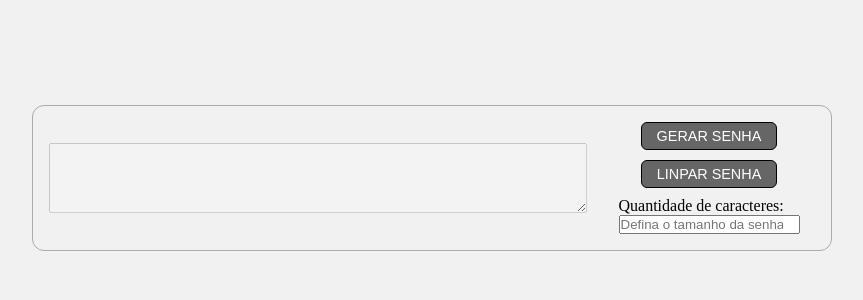
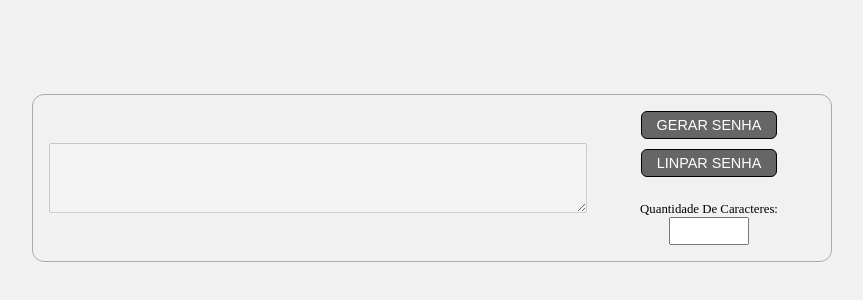
Before and after one commit to Windisley/Gerador-Password, a plain HTML site: page index.html in a window 1280 px wide. Shown: the part 222-522 px from the top of the page, without its empty margins (208-1071 px from the left). Drawn offline with Linux system fonts and the light colour scheme.

Commit message:
Deichando a função de caracteres estilizada

```diff
--- a/index.html
+++ b/index.html
@@ -18,7 +18,7 @@
                     <button class="clear">linpar senha</button>
                     <div class="incCaractere">
                         <p>Quantidade de caracteres:</p>
-                        <input type="number" id="lenghtpassword" placeholder="Defina o tamanho da senha!">
+                        <input type="number" id="lenghtpassword">
                     </div>
                 </div>
             </div>
--- a/style.css
+++ b/style.css
@@ -59,11 +59,37 @@ body{
    width: 40%;
     display: flex;
     flex-direction: column;
-    justify-content: center;
+    justify-content: space-between;
     align-items: center;
     gap: .6rem;
 
 }
+
+.container .cont-generates .box-generates .incCaractere{
+    margin-top: 1rem;
+    display: flex;
+    justify-content: center;
+    align-items: center;
+    flex-direction: column;
+
+}
+
+.container .cont-generates .box-generates .incCaractere p{
+    text-align: center;
+    font-size: .8rem;
+    text-transform: capitalize;
+
+}
+
+.container .cont-generates .box-generates .incCaractere input{
+    text-align: center;
+    max-width: 80px;
+    font-size: 1rem;
+    padding: 3px 8px;
+
+}
+
+
 
 .container .cont-generates .box-generates .boxbutton button{
   text-align: center;
```
